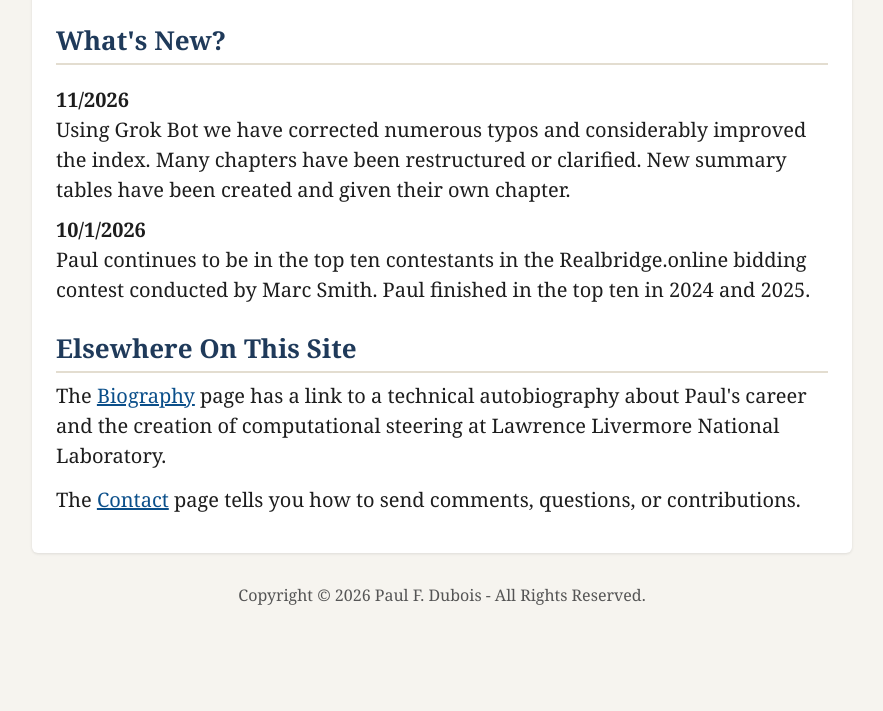
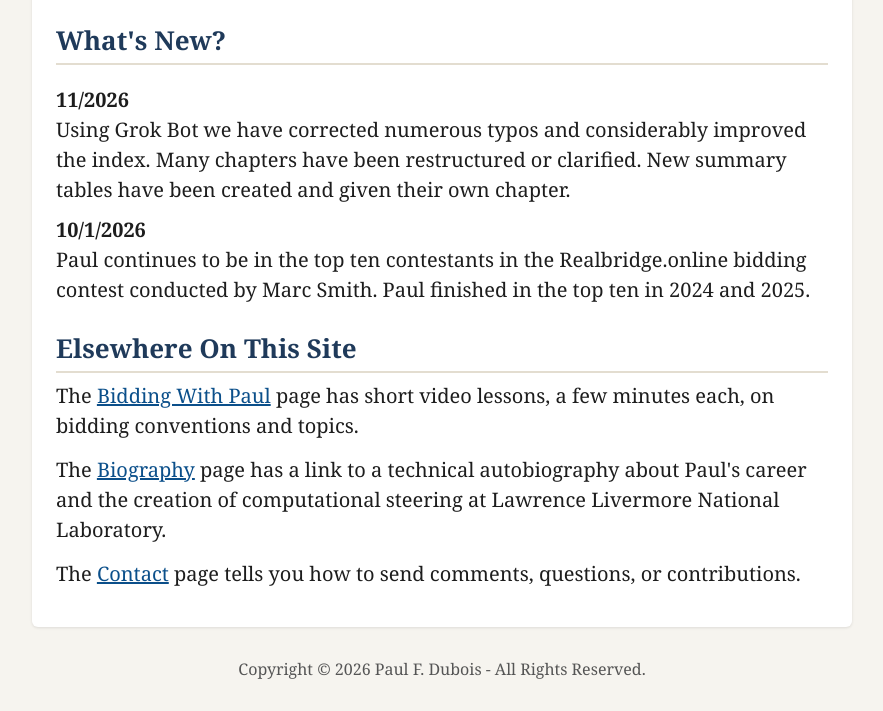
Before and after one commit to pfdubois/website, a plain HTML site: page index.html in a window 1280 px wide. Shown: the part 899-1610 px from the top of the page, without its empty margins (198-1081 px from the left). Before the commit the page ends 1536 px from the top, so only its background shows below. Drawn offline with Linux system fonts and the light colour scheme.

Commit message:
Home: mention Bidding With Paul in Elsewhere On This Site

```diff
--- a/index.html
+++ b/index.html
@@ -19,6 +19,7 @@
 <dt>10/1/2026</dt><dd>Paul continues to be in the top ten contestants in the Realbridge.online bidding contest conducted by Marc Smith. Paul finished in the top ten in 2024 and 2025.</dd>
 </dl>
 <h2>Elsewhere On This Site</h2>
+<p>The <a href="bidding.html">Bidding With Paul</a> page has short video lessons, a few minutes each, on bidding conventions and topics.</p>
 <p>The <a href="biography.html">Biography</a> page has a link to a technical autobiography about Paul's career and the creation of computational steering at Lawrence Livermore National Laboratory.</p>
 <p>The <a href="contact.html">Contact</a> page tells you how to send comments, questions, or contributions.</p>
 </main><footer>Copyright &copy; 2026 Paul F. Dubois - All Rights Reserved.</footer></div><script data-goatcounter="https://pfdubois.goatcounter.com/count" async src="//gc.zgo.at/count.js"></script>
```
